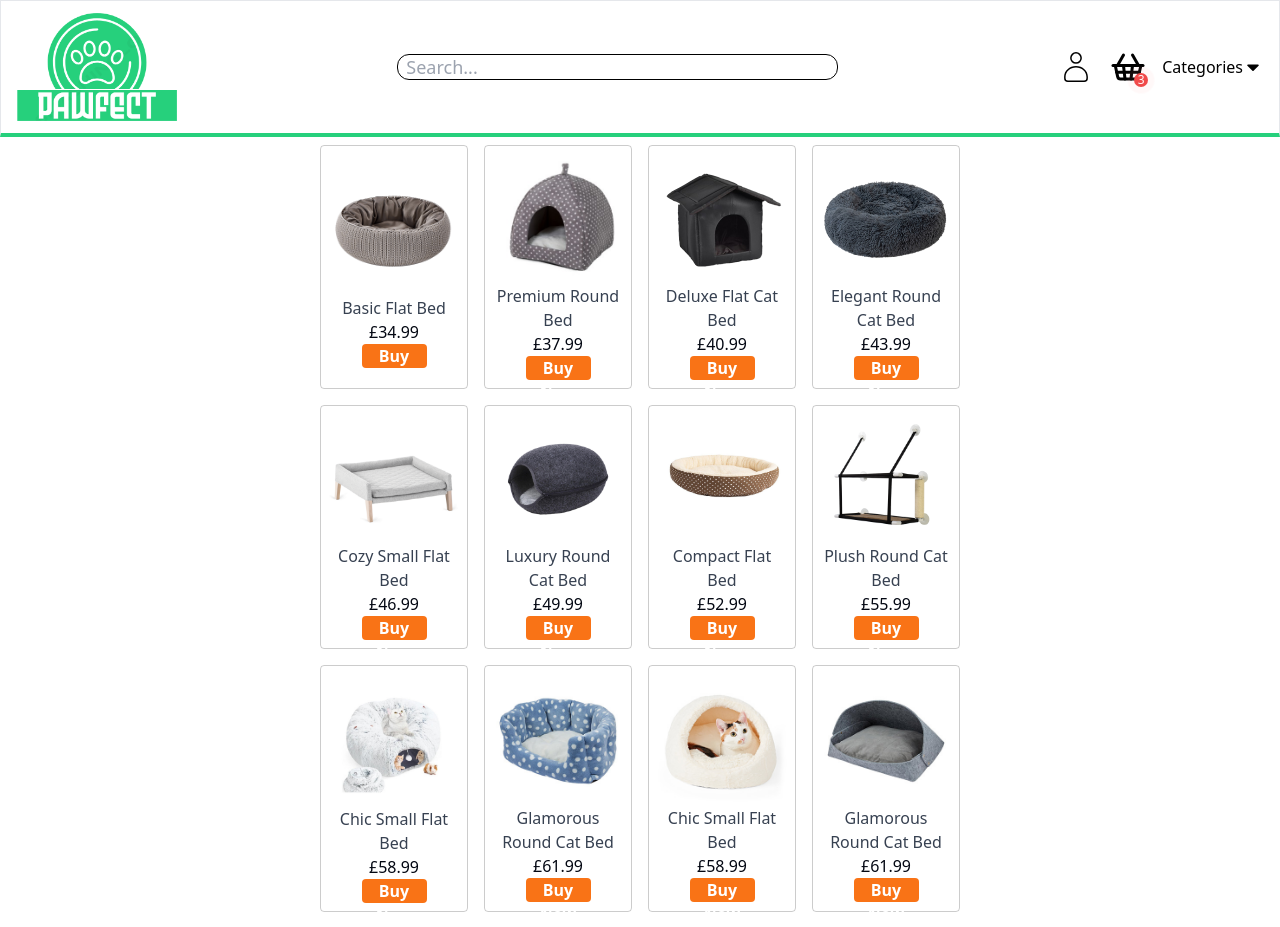
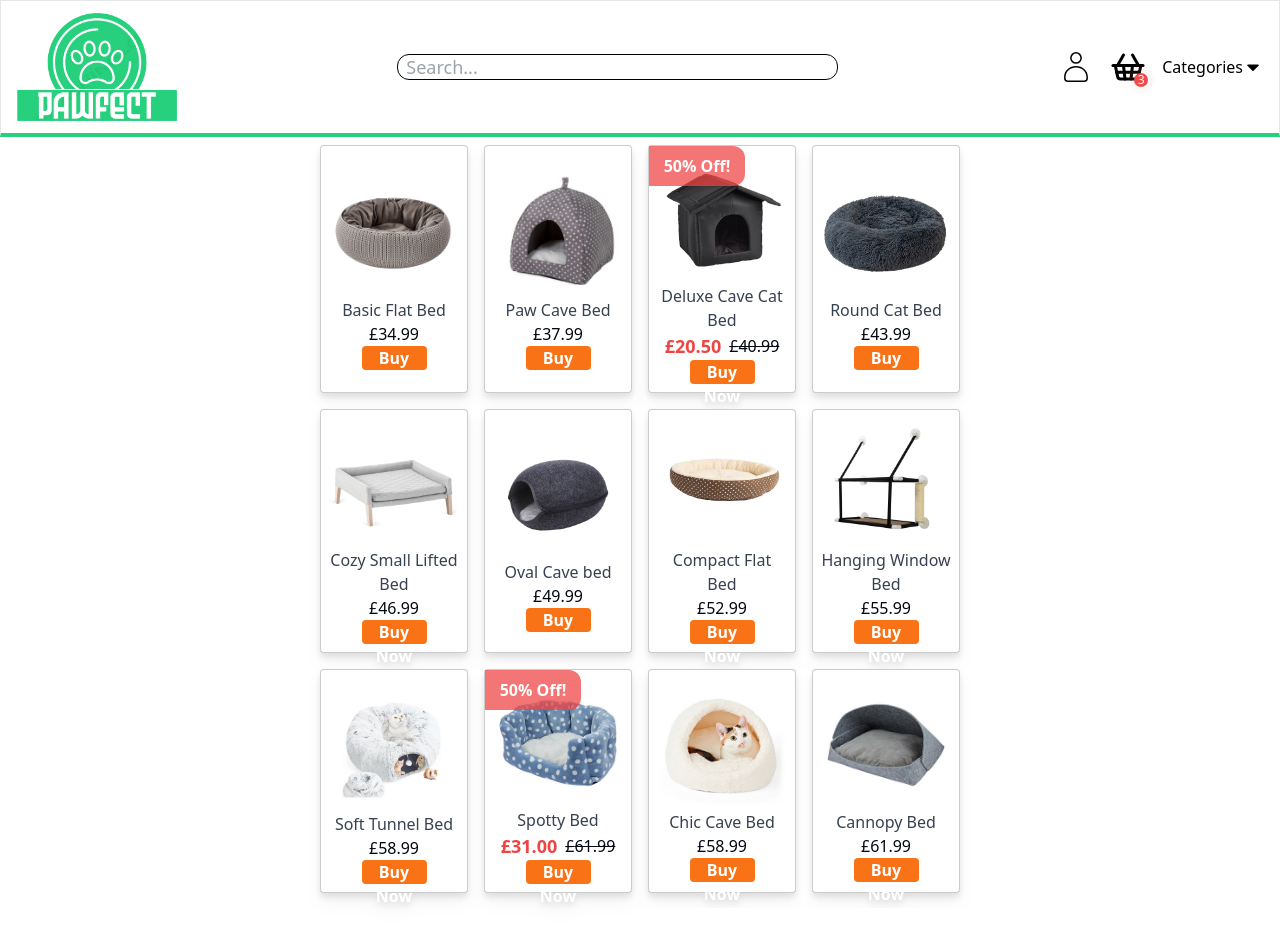
Before and after one commit to jack-king1/244001-Jack-Ecommerce, a React (Create React App) app in the folder pawfectecom/: page /products in a window 1280 px wide. Built offline with nearby package versions, Linux system fonts and the light colour scheme.

Commit message:
products overview page finished with sale price and sale tags

```diff
--- a/pawfectecom/src/Components/Navbar.js
+++ b/pawfectecom/src/Components/Navbar.js
@@ -1,12 +1,14 @@
-import React from "react";
+import React, { useContext } from "react";
 import { FaBars, FaArrowDown } from "react-icons/fa6";
 import { LuShoppingBasket } from "react-icons/lu";
 import { CiUser } from "react-icons/ci";
 import { FaCaretDown } from "react-icons/fa";
 import { useNavigate } from "react-router-dom";
+import { UserContext } from "../Contexts/UserProvider";
 
 function Navbar() {
     const navigate = useNavigate();
+    const userContext = useContext(UserContext);
     return (
         <div className="flex flex-row justify-between px-4 py-3 items-center border border-b-primary border-b-4">
             <div
@@ -24,21 +26,23 @@ function Navbar() {
                 </div>
             </div>
             <div className="flex flex-row gap-4 items-center">
-                <CiUser className="text-black text-2xl cursor-pointer transition-all hover:scale-110 md:text-4xl" />
-                <div className="relative hover:scale-105 cursor-pointer transition-all">
+                <CiUser className="text-black text-2xl cursor-pointer transition-all hover:scale-110 md:text-4xl hover:border-b-primary hover:border-b-4" />
+                <div className="relative hover:scale-105 cursor-pointer transition-all hover:border-b-primary hover:border-b-4">
                     <LuShoppingBasket className="text-black text-xl md:text-4xl" />
-                    <div className="z-10 bg-red-500 text-white text-center rounded-full w-3.5 h-3.5 absolute -bottom-1.5 -right-1 flex items-center justify-center md:-bottom-0.5 md:-right-0.5">
-                        <div className="text-xs text-white">3</div>
-                        <div className="bg-red-300 absolute w-full h-full rounded-full z-0 animate-ping"></div>
-                    </div>
+                    {userContext.userCart.length > 0 ? (
+                        <div className="z-10 bg-red-500 text-white text-center rounded-full w-3.5 h-3.5 absolute -bottom-1.5 -right-1 flex items-center justify-center md:-bottom-0.5 md:-right-0.5">
+                            <div className="text-xs text-white">3</div>
+                            <div className="bg-red-300 absolute w-full h-full rounded-full z-0 animate-ping"></div>
+                        </div>
+                    ) : null}
                 </div>
 
                 <FaBars className="text-black cursor-pointer md:hidden" />
                 <div
-                    className="hidden flex flex-row md:flex hover:cursor-pointer hover:scale-105
-                transition-all justify-center items-center"
+                    className="hidden md:flex md:h-9 transition-all justify-center items-center
+                hover:cursor-pointer hover:scale-105 hover:border-b-primary hover:border-b-4"
                 >
-                    <div>Categories</div>
+                    <div className="">Categories</div>
                     <div>
                         <FaCaretDown className="text-xl" />
                     </div>
--- a/pawfectecom/src/Components/Pages/Products.js
+++ b/pawfectecom/src/Components/Pages/Products.js
@@ -2,6 +2,7 @@ import { useContext, useEffect, useState } from "react";
 import { UserContext } from "../../Contexts/UserProvider";
 import { allproducts } from "../../Model/Product";
 import { useSearchParams } from "react-router-dom";
+import { GetFiftyPercentOff } from "../../Model/HelperFunctions";
 
 function Products() {
     const userContext = useContext(UserContext);
@@ -18,7 +19,7 @@ function Products() {
                 {products != null
                     ? products.map((product, index) => {
                           return (
-                              <div className="flex flex-col justify-center items-center rounded transition-all border border-black border-opacity-20 p-2 hover:scale-110">
+                              <div className="flex flex-col justify-center items-center rounded transition-all drop-shadow-lg bg-white border border-black border-opacity-20 p-2 hover:scale-105 hover:cursor-pointer">
                                   <img
                                       className="rounded"
                                       src={product.image}
@@ -30,14 +31,37 @@ function Products() {
                                       {product.productname}
                                   </div>
                                   <div
-                                      className="text-gray-950 text-center font-medium
+                                      className="text-gray-950 text-center font-medium flex gap-2 items-center
 "
                                   >
-                                      £{product.price}
+                                      {product.onsale ? (
+                                          <div className="text-red-500 font-bold text-lg">
+                                              £
+                                              {GetFiftyPercentOff(
+                                                  product.price
+                                              )}
+                                          </div>
+                                      ) : null}
+                                      <div
+                                          className={`${
+                                              product.onsale
+                                                  ? "line-through"
+                                                  : ""
+                                          }`}
+                                      >
+                                          £{product.price}
+                                      </div>
                                   </div>
                                   <div className="w-1/2 h-6 bg-orange-500 font-bold text-center text-white rounded hover:cursor-pointer hover:animate-pulse">
                                       Buy Now
                                   </div>
+                                  {product.onsale ? (
+                                      <div className="absolute bg-red-500 w-24 h-10 rounded-r-xl left-0 top-0 animate-pulse flex items-center justify-center">
+                                          <div className="text-white font-bold">
+                                              50% Off!
+                                          </div>
+                                      </div>
+                                  ) : null}
                               </div>
                           );
                       })
--- a/pawfectecom/src/Contexts/UserProvider.js
+++ b/pawfectecom/src/Contexts/UserProvider.js
@@ -4,7 +4,7 @@ export const UserContext = createContext();
 
 function UserProvider({ children }) {
     const [user, setUser] = useState(null);
-    const [userCart, setUserCart] = useState(null);
+    const [userCart, setUserCart] = useState([1, 2, 3]);
     const [loggedIn, setLoggedIn] = useState(false);
     const userContextValue = {
         loggedIn,
--- /dev/null
+++ b/pawfectecom/src/Model/HelperFunctions.js
@@ -0,0 +1,4 @@
+export function GetFiftyPercentOff(price) {
+    let halfprice = price / 2;
+    return halfprice.toFixed(2);
+}
--- a/pawfectecom/src/Model/Product.js
+++ b/pawfectecom/src/Model/Product.js
@@ -1,5 +1,14 @@
 export class Product {
-    constructor(id, size, category, productname, description, image, price) {
+    constructor(
+        id,
+        size,
+        category,
+        productname,
+        description,
+        image,
+        price,
+        onsale
+    ) {
         this.id = id;
         this.size = size;
         this.category = category;
@@ -7,6 +16,7 @@ export class Product {
         this.description = description;
         this.image = image;
         this.price = price;
+        this.onsale = onsale;
     }
 }
 
@@ -18,52 +28,58 @@ const allproducts = [
         "Basic Flat Bed",
         "a flat bed perfect for any cat and place!",
         "./Images/Products/catbedtest.png",
-        34.99
+        34.99,
+        false
     ),
     new Product(
         1,
         "medium",
         "cave",
-        "Premium Round Bed",
+        "Paw Cave Bed",
         "a round bed ideal for larger cats and luxurious comfort!",
         "./Images/Products/bedcave.jpg",
-        37.99
+        37.99,
+        false
     ),
     new Product(
         2,
         "medium",
         "cave",
-        "Deluxe Flat Cat Bed",
+        "Deluxe Cave Cat Bed",
         "a sleek flat bed designed for small spaces and cozy naps!",
         "./Images/Products/boxbed.jpg",
-        40.99
+        40.99,
+        true
     ),
     new Product(
         3,
         "large",
         "round",
-        "Elegant Round Cat Bed",
+        "Round Cat Bed",
         "a stylish round bed perfect for pampering your feline friend!",
         "./Images/Products/catbed2.png",
-        43.99
+        43.99,
+        false
     ),
     new Product(
         4,
         "small",
         "flat",
-        "Cozy Small Flat Bed",
+        "Cozy Small Lifted Bed",
         "a snug flat bed tailored for small cats seeking comfort!",
         "./Images/Products/catwindow.png",
-        46.99
+        46.99,
+        false
     ),
     new Product(
         5,
         "large",
         "round",
-        "Luxury Round Cat Bed",
+        "Oval Cave bed",
         "an opulent round bed that spells luxury for your cat's naptime!",
         "./Images/Products/catcave.jpg",
-        49.99
+        49.99,
+        false
     ),
     new Product(
         6,
@@ -72,52 +88,58 @@ const allproducts = [
         "Compact Flat Bed",
         "a space-saving flat bed suitable for compact living spaces!",
         "./Images/Products/circlebed.jpg",
-        52.99
+        52.99,
+        false
     ),
     new Product(
         7,
         "large",
         "round",
-        "Plush Round Cat Bed",
+        "Hanging Window Bed",
         "a plush round bed providing ultimate comfort for your cat's nap!",
         "./Images/Products/windowhammockbed.jpg",
-        55.99
+        55.99,
+        false
     ),
     new Product(
         8,
         "small",
         "flat",
-        "Chic Small Flat Bed",
+        "Soft Tunnel Bed",
         "a chic flat bed that complements modern home decor!",
         "./Images/Products/tunnelbed.jpg",
-        58.99
+        58.99,
+        false
     ),
     new Product(
         9,
         "large",
         "round",
-        "Glamorous Round Cat Bed",
+        "Spotty Bed",
         "a glamorous round bed for cats who appreciate a touch of elegance!",
         "./Images/Products/spottybed.jpg",
-        61.99
+        61.99,
+        true
     ),
     new Product(
         8,
         "small",
         "flat",
-        "Chic Small Flat Bed",
+        "Chic Cave Bed",
         "a chic flat bed that complements modern home decor!",
         "./Images/Products/babybed.jpg",
-        58.99
+        58.99,
+        false
     ),
     new Product(
         9,
         "large",
         "round",
-        "Glamorous Round Cat Bed",
+        "Cannopy Bed",
         "a glamorous round bed for cats who appreciate a touch of elegance!",
         "./Images/Products/canopybed.jpg",
-        61.99
+        61.99,
+        false
     ),
 ];
 
```
